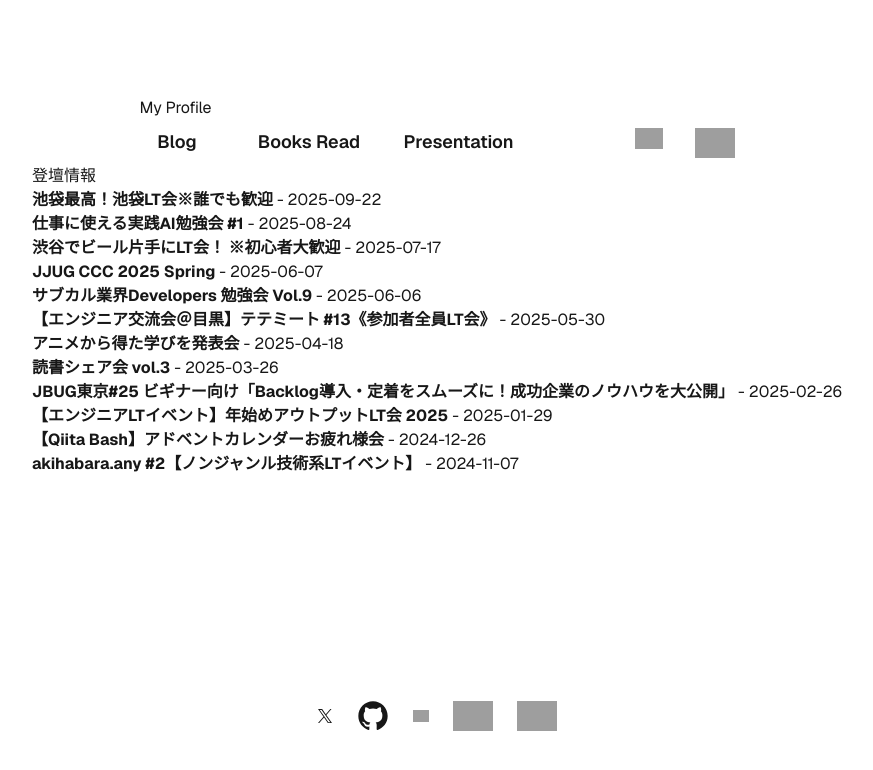
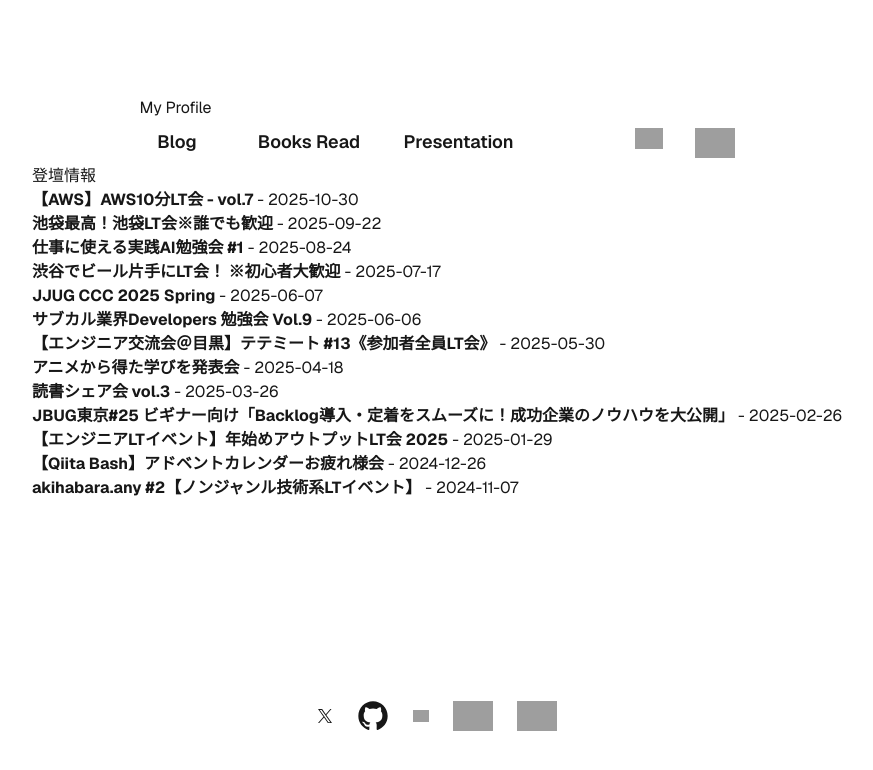
Before and after one commit to pawn-4-git/profile, a Next.js app: page /presentation in a window 1280 px wide. Shown: the top 770 px of the page, without its empty margins (203-1076 px from the left). Built offline with nearby package versions, Linux system fonts and the light colour scheme; grey boxes are pictures that could not be loaded.

Commit message:
登壇イベントの追加

```diff
--- a/app/presentation/presentationEventData.ts
+++ b/app/presentation/presentationEventData.ts
@@ -6,6 +6,7 @@
 };
 
 export const presentationEvents: PresentationEvent[] = [
+    { id: 20251030, title: '【AWS】AWS10分LT会 - vol.7', date: '2025-10-30', url: "https://aws-likers.connpass.com/event/370773/" },
     { id: 20250922, title: '池袋最高！池袋LT会※誰でも歓迎', date: '2025-09-22', url: "https://sysmac.connpass.com/event/366195/" },
     { id: 20250824, title: '仕事に使える実践AI勉強会 #1', date: '2025-08-24', url: "https://connpass.com/event/362510/" },
     { id: 20250717, title: '渋谷でビール片手にLT会！ ※初心者大歓迎', date: '2025-07-17', url: "https://metaps.connpass.com/event/356976/" },
```
